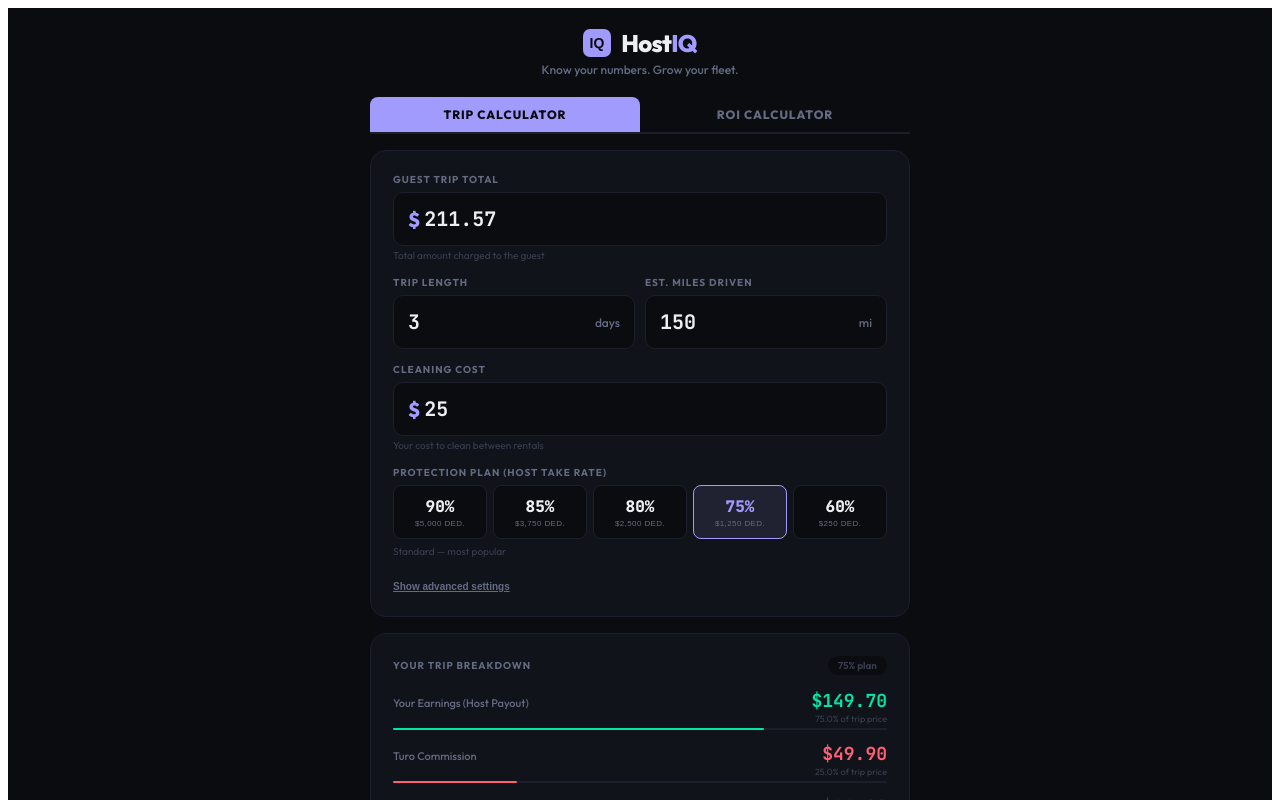
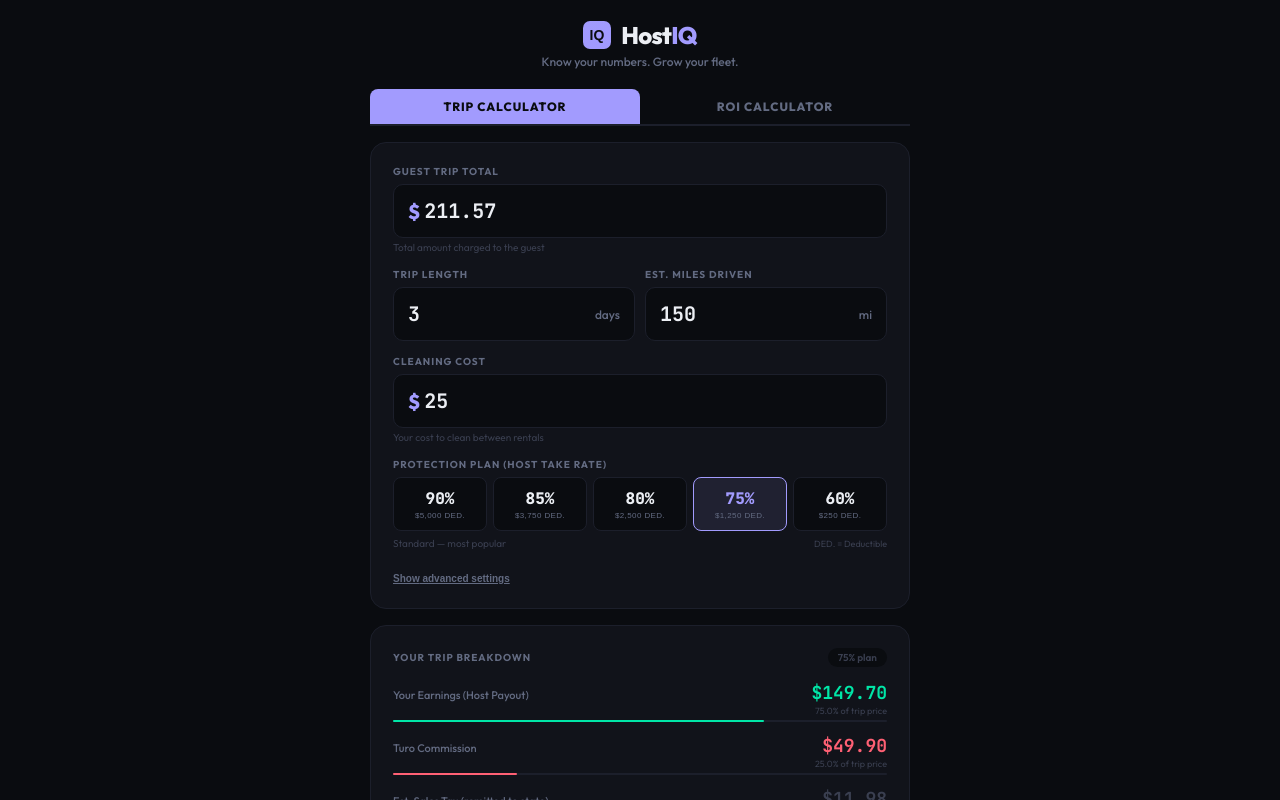
Before and after one commit to TeamInnovaders/hostiq, a React (Vite) app: page / in a window 1280 px wide. Shown: the top 800 px of the page. Built offline with nearby package versions, Linux system fonts and the light colour scheme.

Commit message:
Update to form context

```diff
--- a/src/HostIQ.jsx
+++ b/src/HostIQ.jsx
@@ -55,7 +55,10 @@ function PlanPicker({ selected, onSelect }) {
           </button>);
         })}
       </div>
-      <p style={{ ...S.hint, marginTop: 6 }}>{PLANS.find((p) => p.id === selected)?.desc}</p>
+      <div style={{ display: "flex", justifyContent: "space-between", alignItems: "center", marginTop: 6 }}>
+        <p style={{ ...S.hint, margin: 0 }}>{PLANS.find((p) => p.id === selected)?.desc}</p>
+        <span style={{ fontSize: 9, color: S.dimmed, whiteSpace: "nowrap" }}>DED. = Deductible</span>
+      </div>
     </div>
   );
 }
@@ -289,6 +292,7 @@ export default function HostIQ() {
 
   return (
     <div style={S.page}>
+      <style>{`html, body, #root { margin: 0; padding: 0; background: #0a0c10; min-height: 100vh; }`}</style>
       <link href="https://fonts.googleapis.com/css2?family=JetBrains+Mono:wght@400;600;700;800&family=Outfit:wght@400;500;600;700;800&display=swap" rel="stylesheet" />
       <div style={S.wrap}>
         <div style={{ textAlign: "center", marginBottom: 20 }}>
```
